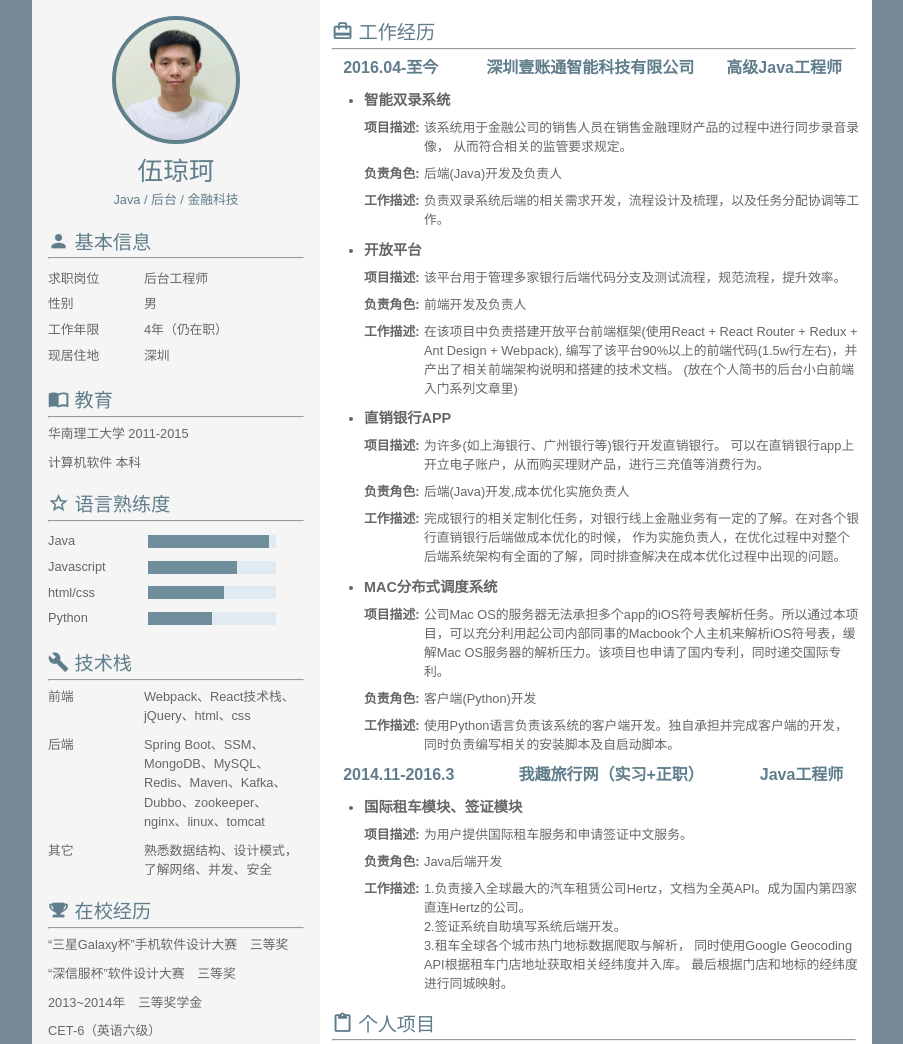
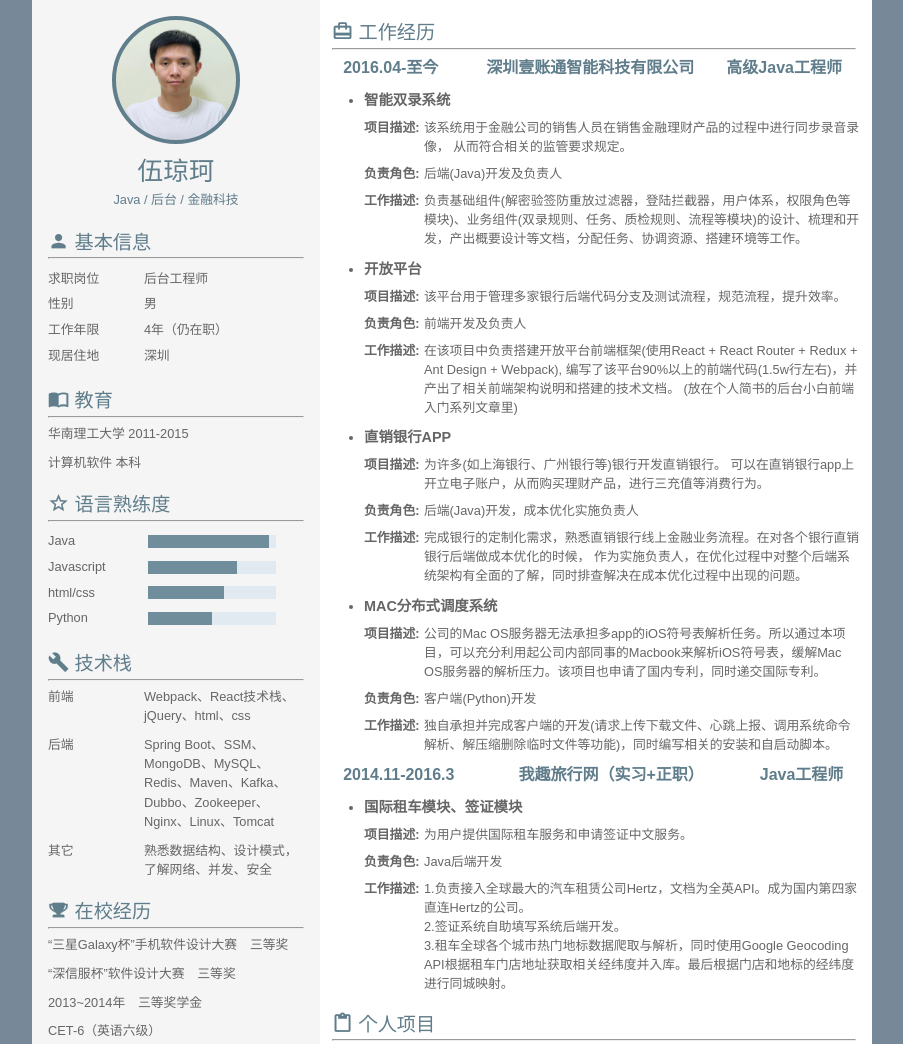
Before and after one commit to wuqke/resume, a plain HTML site: page index.html in a window 1280 px wide. Shown: the top 1044 px of the page, without its empty margins (188-1091 px from the left). Drawn offline with Linux system fonts and the light colour scheme.

Commit message:
change desc

```diff
--- a/index.html
+++ b/index.html
@@ -74,7 +74,7 @@
                         class="label-value">Webpack、React技术栈、jQuery、html、css</span></li>
                 </li>
                 <li>
-                    <label class="left-label">后端</label><span class="label-value">Spring Boot、SSM、MongoDB、MySQL、Redis、Maven、Kafka、Dubbo、zookeeper、nginx、linux、tomcat</span>
+                    <label class="left-label">后端</label><span class="label-value">Spring Boot、SSM、MongoDB、MySQL、Redis、Maven、Kafka、Dubbo、Zookeeper、Nginx、Linux、Tomcat</span>
                 </li>
                 </li>
                 <li>
@@ -142,7 +142,7 @@
                     </div>
                     <div class="sub-container">
                         <div class="sub-side">工作描述:</div>
-                        <div class="sub-main">负责双录系统后端的相关需求开发，流程设计及梳理，以及任务分配协调等工作。
+                        <div class="sub-main">负责基础组件(解密验签防重放过滤器，登陆拦截器，用户体系，权限角色等模块)、业务组件(双录规则、任务、质检规则、流程等模块)的设计、梳理和开发，产出概要设计等文档，分配任务、协调资源、搭建环境等工作。
                         </div>
                     </div>
 
@@ -180,12 +180,12 @@
                     </div>
                     <div class="sub-container">
                         <div class="sub-side"><strong>负责角色:</strong></div>
-                        <div class="sub-main">后端(Java)开发,成本优化实施负责人</div>
+                        <div class="sub-main">后端(Java)开发，成本优化实施负责人</div>
                     </div>
                     <div class="sub-container">
                         <div class="sub-side">工作描述:</div>
                         <div class="sub-main">
-                            完成银行的相关定制化任务，对银行线上金融业务有一定的了解。在对各个银行直销银行后端做成本优化的时候，
+                            完成银行的定制化需求，熟悉直销银行线上金融业务流程。在对各个银行直销银行后端做成本优化的时候，
                             作为实施负责人，在优化过程中对整个后端系统架构有全面的了解，同时排查解决在成本优化过程中出现的问题。
                         </div>
                     </div>
@@ -196,8 +196,7 @@
                     <div class="sub-container">
                         <div class="sub-side"><strong>项目描述:</strong></div>
                         <div class="sub-main">
-                            公司Mac OS的服务器无法承担多个app的iOS符号表解析任务。所以通过本项目，可以充分利用起公司内部同事的Macbook个人主机来解析iOS符号表，缓解Mac
-                            OS服务器的解析压力。该项目也申请了国内专利，同时递交国际专利。
+                            公司的Mac OS服务器无法承担多app的iOS符号表解析任务。所以通过本项目，可以充分利用起公司内部同事的Macbook来解析iOS符号表，缓解Mac OS服务器的解析压力。该项目也申请了国内专利，同时递交国际专利。
                         </div>
                     </div>
                     <div class="sub-container">
@@ -207,7 +206,7 @@
                     <div class="sub-container">
                         <div class="sub-side">工作描述:</div>
                         <div class="sub-main">
-                            使用Python语言负责该系统的客户端开发。独自承担并完成客户端的开发，同时负责编写相关的安装脚本及自启动脚本。
+                            独自承担并完成客户端的开发(请求上传下载文件、心跳上报、调用系统命令解析、解压缩删除临时文件等功能)，同时编写相关的安装和自启动脚本。
                         </div>
                     </div>
 
@@ -235,9 +234,7 @@
                             <br/>
                             2.签证系统自助填写系统后端开发。
                             <br/>
-                            3.租车全球各个城市热门地标数据爬取与解析，
-                            同时使用Google Geocoding API根据租车门店地址获取相关经纬度并入库。
-                            最后根据门店和地标的经纬度进行同城映射。
+                            3.租车全球各个城市热门地标数据爬取与解析，同时使用Google Geocoding API根据租车门店地址获取相关经纬度并入库。最后根据门店和地标的经纬度进行同城映射。
                         </div>
                     </div>
 
```
